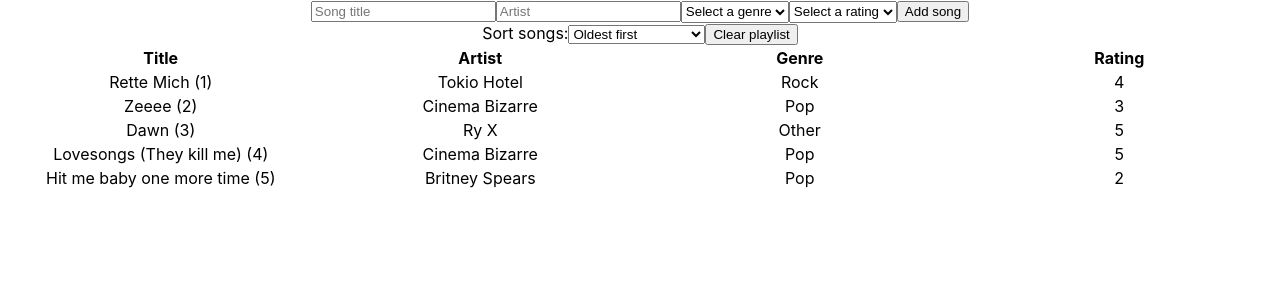
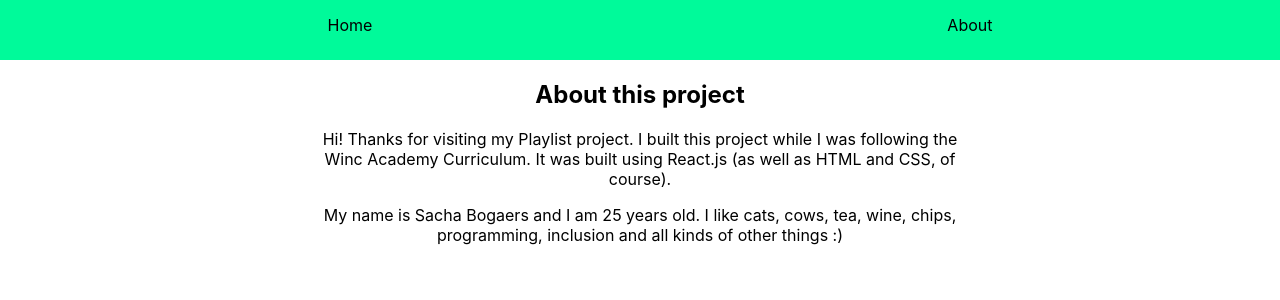
Before and after one commit to SachaBogaers/sacha-bogaers-react-playlist, a React (Create React App) app: page /about in a window 1280 px wide. Shown: the top 300 px of the page. Built offline with nearby package versions, Linux system fonts and the light colour scheme.

Commit message:
added routing, about page

```diff
--- a/package.json
+++ b/package.json
@@ -8,6 +8,7 @@
     "@testing-library/user-event": "^12.8.3",
     "react": "^17.0.2",
     "react-dom": "^17.0.2",
+    "react-router-dom": "^5.2.0",
     "react-scripts": "4.0.3",
     "web-vitals": "^1.1.1"
   },
--- /dev/null
+++ b/src/About.js
@@ -0,0 +1,14 @@
+import React from 'react'
+
+function About() {
+	return (
+		<main className="about-page">
+			<h2>About this project</h2>
+			<p>Hi! Thanks for visiting my Playlist project. I built this project while I was following the Winc Academy Curriculum. It was built using React.js (as well as HTML and CSS, of course).</p>
+			<p>My name is Sacha Bogaers and I am 25 years old. I like cats, cows, tea, wine, chips, programming, inclusion and all kinds of other things :) </p>
+		</main>
+	)
+
+}
+
+export default About
--- a/src/App.css
+++ b/src/App.css
@@ -9,3 +9,35 @@
 .song-row__item {
   width: 20%;
 }
+
+
+.main-nav ul {
+  margin: 0;
+  height: 60px;
+  background-color: mediumspringgreen;
+  list-style: none;
+  display: flex;
+  justify-content: space-around;
+}
+
+.main-nav ul li {
+  color: black;
+  padding: 10px;
+  margin-top: 5px;
+}
+
+.main-nav ul li a {
+  text-decoration: none;
+  color: black;
+}
+
+.delete-button {
+  display: inline-block;
+  margin-left: 30px;
+}
+
+/* About page */
+.about-page{
+  width: 50%;
+  margin: 0 auto;
+}
--- a/src/App.js
+++ b/src/App.js
@@ -1,10 +1,10 @@
 import './App.css';
-import SongOverview from './SongOverview'
+import Router from './Router'
 
 function App() {
   return (
     <div className="App">
-      <SongOverview />
+      <Router />
     </div>
   );
 }
--- /dev/null
+++ b/src/DeleteButton.js
@@ -0,0 +1,12 @@
+import React from 'react'
+
+function DeleteButton(props) {
+	return (
+		<button
+			className="delete-button"
+			onClick={props.clearPlaylist}
+		>Clear playlist</button>
+	);
+}
+
+export default DeleteButton;
--- /dev/null
+++ b/src/Router.js
@@ -0,0 +1,39 @@
+import React from "react";
+import {
+	BrowserRouter as Router,
+	Switch,
+	Route,
+	Link
+} from "react-router-dom";
+import SongOverview from './SongOverview'
+import About from "./About.js"
+
+export default function App() {
+	return (
+		<Router>
+			<div className="router">
+				<nav className="main-nav">
+					<ul>
+						<li>
+							<Link to="/">Home</Link>
+						</li>
+						<li>
+							<Link to="/about">About</Link>
+						</li>
+					</ul>
+				</nav>
+
+				{/* A <Switch> looks through its children <Route>s and
+            renders the first one that matches the current URL. */}
+				<Switch>
+					<Route path="/about">
+						<About />
+					</Route>
+					<Route path="/">
+						<SongOverview />
+					</Route>
+				</Switch>
+			</div>
+		</Router>
+	);
+}
--- a/src/SongForm.js
+++ b/src/SongForm.js
@@ -5,6 +5,7 @@ function SongForm(props) {
 		<form
 			onSubmit={props.handleFormSubmit}
 		>
+			<span>Add a new song: </span>
 			<input
 				type="text"
 				placeholder="Song title"
--- a/src/SongOverview.js
+++ b/src/SongOverview.js
@@ -1,6 +1,8 @@
 import React, { Component } from 'react'
 import SongForm from './SongForm'
 import SongList from './SongList'
+import SortSongs from './SortSongs'
+import DeleteButton from './DeleteButton'
 
 class SongOverview extends Component {
 
@@ -163,6 +165,7 @@ class SongOverview extends Component {
 	render() {
 		return (
 			<div className="SongOverview">
+				<h1>My playlist</h1>
 				<SongForm
 					inputTitle={this.state.inputTitle}
 					inputArtist={this.state.inputArtist}
@@ -172,24 +175,14 @@ class SongOverview extends Component {
 					handleFormSubmit={this.handleFormSubmit}
 					handleChange={this.handleChange}
 				/>
-				<label htmlFor="sort">Sort songs:</label>
-				<select
-					className="sort"
-					name="sort"
+				<label htmlFor="sort">Sort songs: </label>
+				<SortSongs
 					value={this.state.sort}
-					onChange={this.sortArray}>
-					<option value="oldest_first">Oldest first</option>
-					<option value="newest_first">Newest first</option>
-					<option value="title_az">Title (a-z)</option>
-					<option value="title_za">Title (z-a)</option>
-					<option value="artist_az">Artist (a-z)</option>
-					<option value="artist_za">Artist (z-a</option>
-					<option value="rating_lowest">Rating (lowest first)</option>
-					<option value="rating_highest">Rating highest first)</option>
-				</select>
-				<button
-					onClick={this.clearPlaylist}
-				>Clear playlist</button>
+					sortArray={this.sortArray}
+				/>
+				<DeleteButton
+					clearPlaylist={this.clearPlaylist}
+				/>
 				<table style={{ width: "100%" }}>
 					<thead>
 						<tr className="song-header">
--- /dev/null
+++ b/src/SortSongs.js
@@ -0,0 +1,22 @@
+import React from 'react'
+
+function SortSongs(props) {
+	return (
+		<select
+			className="sort"
+			name="sort"
+			value={props.sort}
+			onChange={props.sortArray}>
+			<option value="oldest_first">Oldest first</option>
+			<option value="newest_first">Newest first</option>
+			<option value="title_az">Title (a-z)</option>
+			<option value="title_za">Title (z-a)</option>
+			<option value="artist_az">Artist (a-z)</option>
+			<option value="artist_za">Artist (z-a</option>
+			<option value="rating_lowest">Rating (lowest first)</option>
+			<option value="rating_highest">Rating highest first)</option>
+		</select>
+	);
+}
+
+export default SortSongs;
```
Also changed, not shown: src/logo.svg (deleted), 1 other file (tests, documents, lock files or other folders).
